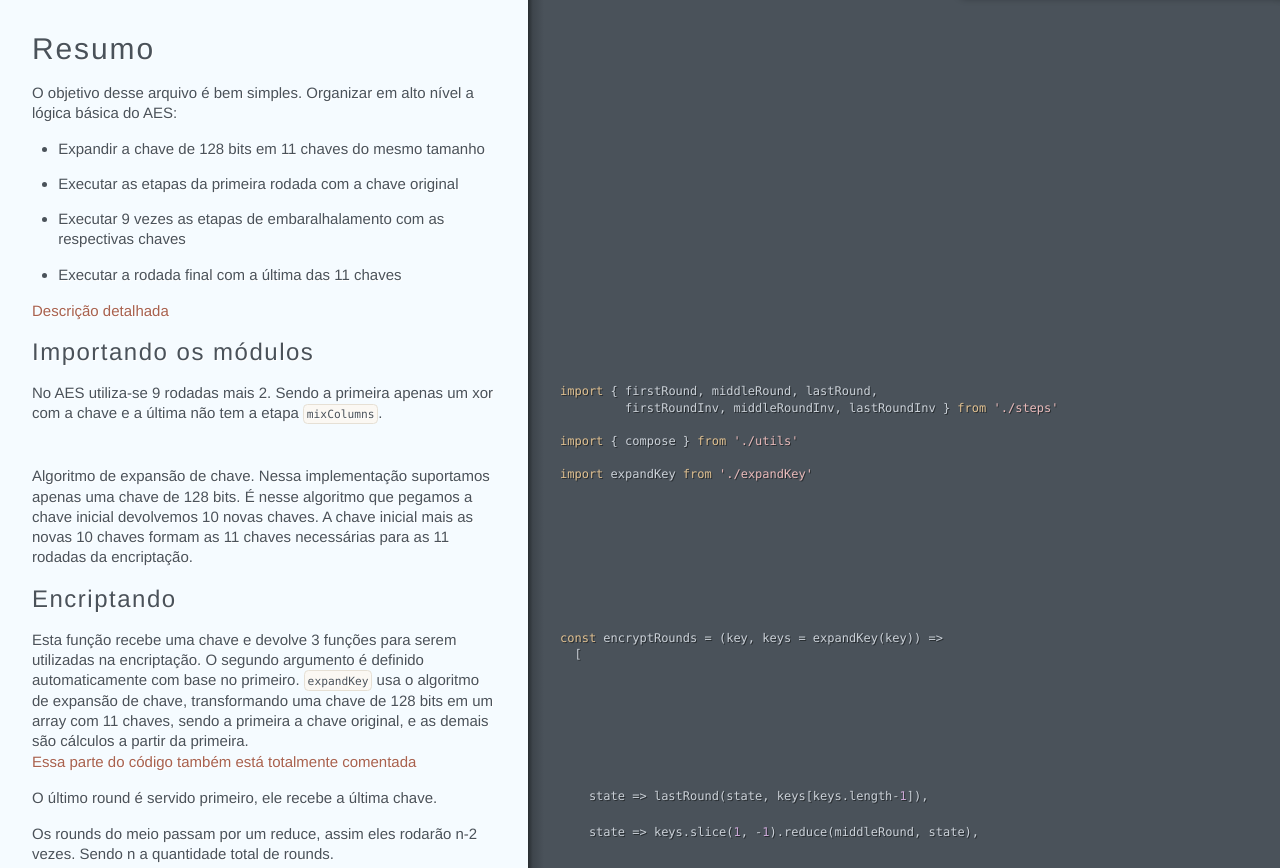
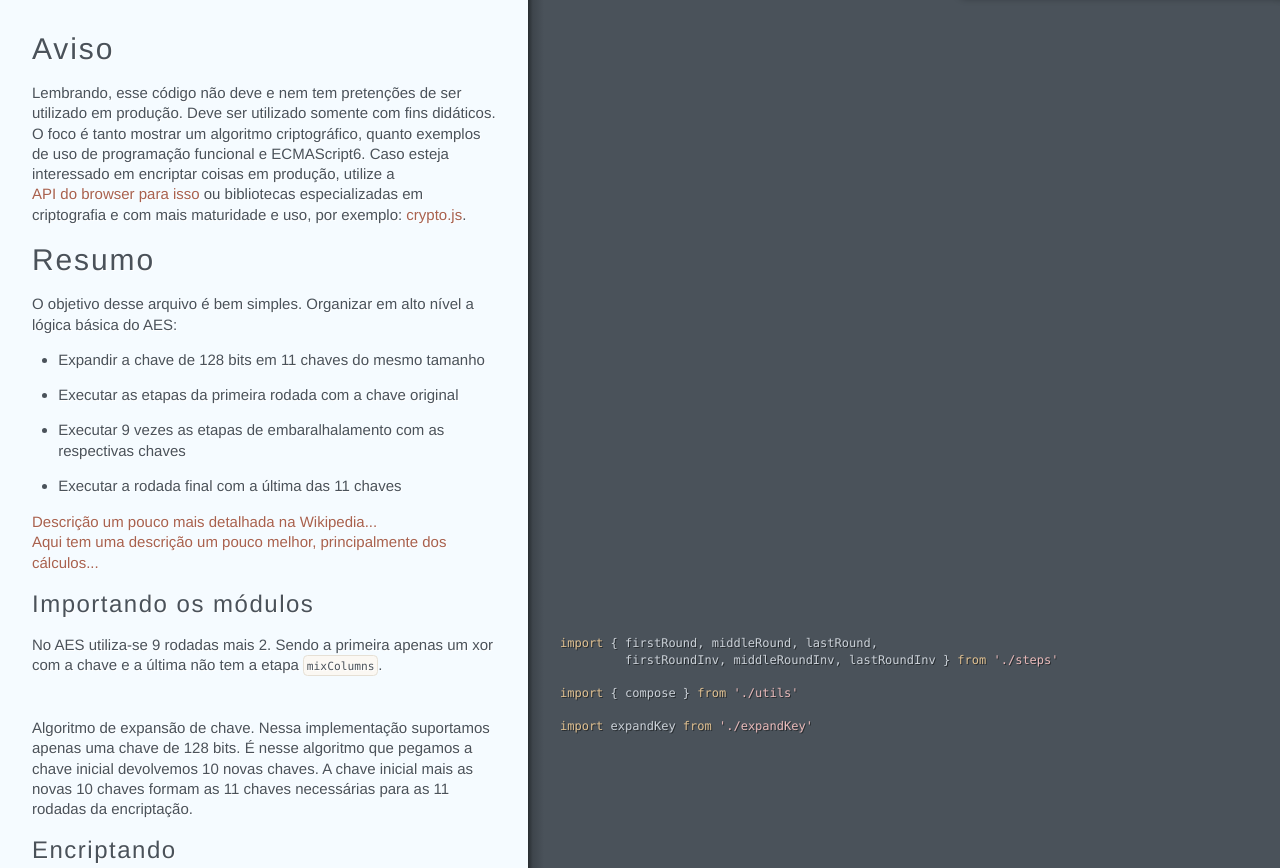
Before and after one commit to halan/aes.js, a plain HTML site: page index.html in a window 1280 px wide. Shown: the part 36-904 px from the top of the page. Drawn offline with Linux system fonts and the light colour scheme.

Commit message:
undefined

```diff
--- a/assets/behavior.js
+++ b/assets/behavior.js
@@ -26,6 +26,14 @@ f.event={add:function(a,c,d,e,g){var h,i,j,k,l,m,n,o,p,q,r,s;if(!(a.nodeType===3
       "depth": 1,
       "outline": [
         {
+          "type": "heading",
+          "data": {
+            "level": 2,
+            "title": "Aviso",
+            "slug": "aviso"
+          },
+          "depth": 2
+        }, {
           "type": "heading",
           "data": {
             "level": 2,
--- a/index.html
+++ b/index.html
@@ -1,11 +1,18 @@
-<!DOCTYPE html><html lang="en"><head><title>index</title></head><meta http-equiv="Content-Type" content="text/html; charset=utf-8"><meta name="viewport" content="width=device-width, initial-scale=1.0, minimum-scale=1.0, maximum-scale=1.0"><meta name="groc-relative-root" content=""><meta name="groc-document-path" content="index"><meta name="groc-project-path" content="src/index.js"><meta name="groc-github-url" content="https://github.com/halan/aes-es6"><link rel="stylesheet" type="text/css" media="all" href="assets/style.css"><script type="text/javascript" src="assets/behavior.js"></script><body><div id="meta"><div class="file-path"><a href="https://github.com/halan/aes-es6/blob/master/src/index.js">src/index.js</a></div></div><div id="document"><div class="segment"><div class="comments "><div class="wrapper"><h2 id="resumo">Resumo</h2></div></div></div><div class="segment"><div class="comments "><div class="wrapper"><p>O objetivo desse arquivo é bem simples.
+<!DOCTYPE html><html lang="en"><head><title>index</title></head><meta http-equiv="Content-Type" content="text/html; charset=utf-8"><meta name="viewport" content="width=device-width, initial-scale=1.0, minimum-scale=1.0, maximum-scale=1.0"><meta name="groc-relative-root" content=""><meta name="groc-document-path" content="index"><meta name="groc-project-path" content="src/index.js"><meta name="groc-github-url" content="https://github.com/halan/aes-es6"><link rel="stylesheet" type="text/css" media="all" href="assets/style.css"><script type="text/javascript" src="assets/behavior.js"></script><body><div id="meta"><div class="file-path"><a href="https://github.com/halan/aes-es6/blob/master/src/index.js">src/index.js</a></div></div><div id="document"><div class="segment"><div class="comments "><div class="wrapper"><h2 id="aviso">Aviso</h2></div></div></div><div class="segment"><div class="comments "><div class="wrapper"><p>Lembrando, esse código não deve e nem tem pretenções de ser utilizado em produção.
+Deve ser utilizado somente com fins didáticos. O foco é tanto mostrar um algoritmo criptográfico,
+quanto exemplos de uso de programação funcional e ECMAScript6.
+Caso esteja interessado em encriptar coisas em produção, utilize a
+<a href="https://developer.mozilla.org/pt-BR/docs/Web/API/Web_Crypto_API">API do browser para isso</a> ou
+bibliotecas especializadas em criptografia e com mais maturidade e uso,
+por exemplo: <a href="https://github.com/brix/crypto-js">crypto.js</a>.</p></div></div></div><div class="segment"><div class="comments "><div class="wrapper"><h2 id="resumo">Resumo</h2></div></div></div><div class="segment"><div class="comments "><div class="wrapper"><p>O objetivo desse arquivo é bem simples.
 Organizar em alto nível a lógica básica do AES:</p>
 <ul>
 <li>Expandir a chave de 128 bits em 11 chaves do mesmo tamanho</li>
 <li>Executar as etapas da primeira rodada com a chave original</li>
 <li>Executar 9 vezes as etapas de embaralhalamento com as respectivas chaves</li>
 <li>Executar a rodada final com a última das 11 chaves</li>
-</ul></div></div></div><div class="segment"><div class="comments "><div class="wrapper"><p><a href="https://pt.wikipedia.org/wiki/Advanced_Encryption_Standard#Descri.C3.A7.C3.A3o_de_Cifra">Descrição detalhada</a></p></div></div></div><div class="segment"><div class="comments "><div class="wrapper"><h3 id="importando-os-mdulos">Importando os módulos</h3></div></div></div><div class="segment"><div class="comments "><div class="wrapper"><p>No AES utiliza-se 9 rodadas mais 2.
+</ul></div></div></div><div class="segment"><div class="comments "><div class="wrapper"><p><a href="https://pt.wikipedia.org/wiki/Advanced_Encryption_Standard#Descri.C3.A7.C3.A3o_de_Cifra">Descrição um pouco mais detalhada na Wikipedia...</a>
+<a href="http://pt.stackoverflow.com/a/43665">Aqui tem uma descrição um pouco melhor, principalmente dos cálculos...</a></p></div></div></div><div class="segment"><div class="comments "><div class="wrapper"><h3 id="importando-os-mdulos">Importando os módulos</h3></div></div></div><div class="segment"><div class="comments "><div class="wrapper"><p>No AES utiliza-se 9 rodadas mais 2.
 Sendo a primeira apenas um xor com a chave
 e a última não tem a etapa <code>mixColumns</code>.</p></div></div><div class="code"><div class="wrapper"><span class="hljs-keyword">import</span> { firstRound, middleRound, lastRound,
          firstRoundInv, middleRoundInv, lastRoundInv } <span class="hljs-keyword">from</span> <span class="hljs-string">'./steps'</span>
```
